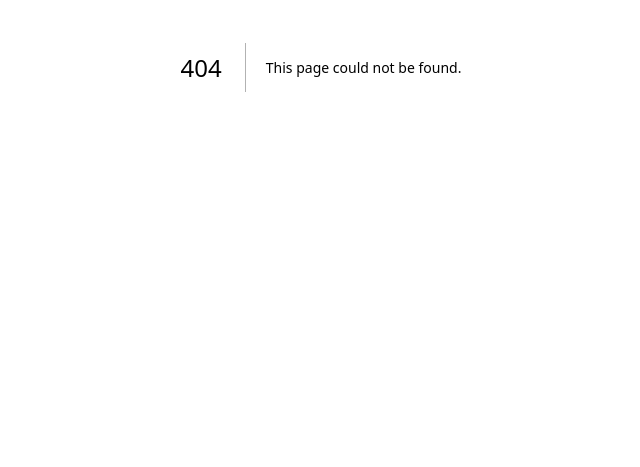
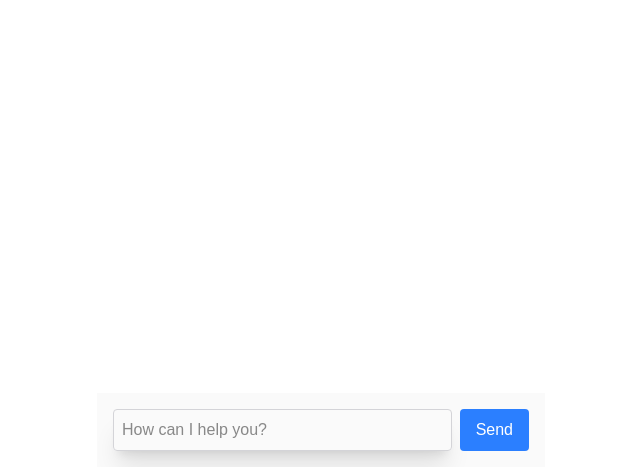
Before and after one commit to Hiroshana/nextjs-ai-app, a Next.js app: page /ui/tools in a window 1280 px wide. Before the commit this address had no page. Shown: the part 333-800 px from the top of the page, without its empty margins (319-959 px from the left). Built offline with nearby package versions, Linux system fonts and the light colour scheme.

Commit message:
Add tools

```diff
--- /dev/null
+++ b/src/app/api/tools/route.ts
@@ -0,0 +1,50 @@
+import {
+  UIMessage,
+  InferUITools,
+  UIDataTypes,
+  streamText,
+  convertToModelMessages,
+  tool,
+  stepCountIs,
+} from "ai";
+import { openai } from "@ai-sdk/openai";
+import { z } from "zod";
+
+const tools = {
+  getWeather: tool({
+    description: "Get the weather for a location",
+    inputSchema: z.object({
+      city: z.string().describe("The city to get the weather for"),
+    }),
+    execute: async ({ city }) => {
+      if (city == "Gotham city") {
+        return "70F and cloudy";
+      } else if (city === "Metropolis") {
+        return "80F and sunny";
+      } else {
+        return "Unknown";
+      }
+    },
+  }),
+};
+
+export type ChatTools = InferUITools<typeof tools>;
+export type ChatMessage = UIMessage<never, UIDataTypes, ChatTools>;
+
+export async function POST(req: Request) {
+  try {
+    const { messages }: { messages: ChatMessage[] } = await req.json();
+
+    const result = streamText({
+      model: openai("gpt-4.1-nano"),
+      messages: convertToModelMessages(messages),
+      tools,
+      stopWhen: stepCountIs(2),
+    });
+
+    return result.toUIMessageStreamResponse();
+  } catch (error) {
+    console.error("Error streaming chat completion", error);
+    return new Response("Failed to stream chat completion", { status: 500 });
+  }
+}
--- /dev/null
+++ b/src/app/ui/tools/page.tsx
@@ -0,0 +1,88 @@
+"use client";
+
+import { useState } from "react";
+import { useChat } from "@ai-sdk/react";
+import { DefaultChatTransport } from "ai";
+
+const ToolChatPage = () => {
+  const [input, setInput] = useState("");
+
+  const { messages, sendMessage, status, error, stop } = useChat({
+    transport: new DefaultChatTransport({
+      api: "/api/tools",
+    }),
+  });
+
+  const handleSubmit = (e: React.FormEvent<HTMLFormElement>) => {
+    e.preventDefault();
+    sendMessage({ text: input });
+    setInput("");
+  };
+
+  return (
+    <div className="flex flex-col w-full max-w-md py-24 mx-auto stretch">
+      {error && <div className="text-red-500 mb-4">{error.message}</div>}
+      {messages.map((message) => (
+        <div key={message.id} className="mb-4">
+          <div className="font-semibold">
+            {message.role === "user" ? "You:" : "AI:"}
+            {message.parts.map((part, index) => {
+              switch (part.type) {
+                case "text":
+                  return (
+                    <div
+                      key={`${message.id}-${index}`}
+                      className="whitespace-pre-wrap"
+                    >
+                      {part.text}
+                    </div>
+                  );
+                default:
+                  return null;
+              }
+            })}
+          </div>
+        </div>
+      ))}
+
+      {(status === "submitted" || status === "streaming") && (
+        <div className="mb-4">
+          <div className="flex items-center gap-2">
+            <div className="animate-spin rounded-full h-4 w-4 border-b-2 border-blue-400"></div>
+          </div>
+        </div>
+      )}
+      <form
+        onSubmit={handleSubmit}
+        className="fixed bottom-0 w-full max-w-md mx-auto left-0 right-0 p-4 bg-zinc-50"
+      >
+        <div className="flex gap-2">
+          <input
+            className="flex-1 dark:bg-zinc-800 p-2 border border-zinc-300 dark:border-zinc-700 rounded shadow-xl"
+            placeholder="How can I help you?"
+            value={input}
+            onChange={(e) => setInput(e.target.value)}
+          />
+          {status === "submitted" || status === "streaming" ? (
+            <button
+              type="submit"
+              className="bg-red-500 text-white px-4 py-2 rounded hover:bg-red-600 transition-colors disabled:opacity-50 disabled:cursor-not-allowed"
+            >
+              Stop
+            </button>
+          ) : (
+            <button
+              type="submit"
+              className="bg-blue-500 text-white px-4 py-2 rounded hover:bg-blue-600 transition-colors disabled:opacity-50 disabled:cursor-not-allowed"
+              disabled={status != "ready"}
+            >
+              Send
+            </button>
+          )}
+        </div>
+      </form>
+    </div>
+  );
+};
+
+export default ToolChatPage;
```
